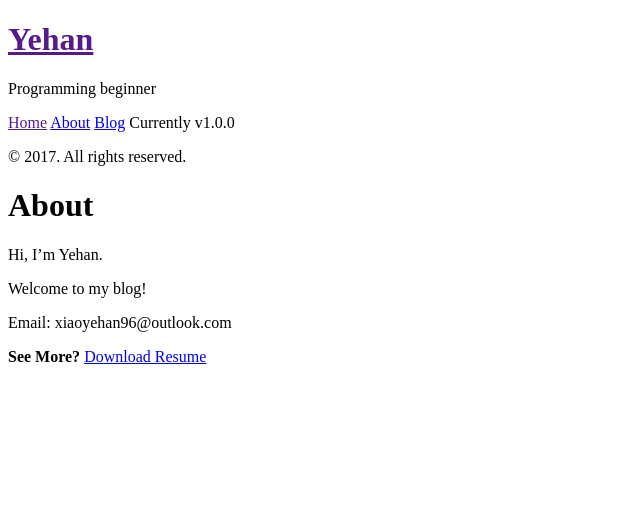
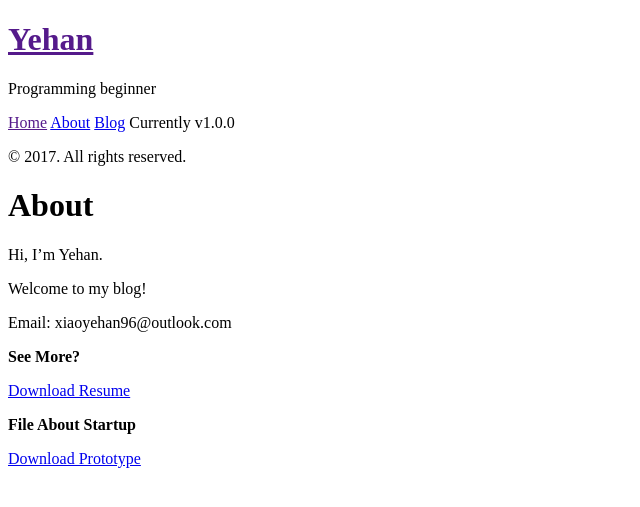
Before and after one commit to yehan-xiao/yehan-xiao.github.io, a Jekyll site: the page built from about.md, in a window 1280 px wide. Shown: the top 507 px of the page, without its empty margins (0-640 px from the left). Built offline with Jekyll 4.4.1, drawn with Linux system fonts in a browser that asks for light colours.

Commit message:
Update prototype

```diff
--- a/about.md
+++ b/about.md
@@ -11,4 +11,10 @@ Welcome to my blog!
 Email: xiaoyehan96@outlook.com
 
 
-**See More?** [Download Resume](http://okkrf0epo.bkt.clouddn.com/%E8%82%96%E6%99%94%E6%99%97-%E4%BA%A7%E5%93%81-17858950850.pdf)
+**See More?**
+
+[Download Resume](http://okkrf0epo.bkt.clouddn.com/%E4%BA%A7%E5%93%81-%E8%82%96%E6%99%94%E6%99%97-17858950850.pdf)
+
+**File About Startup**
+
+[Download Prototype](http://okkrf0epo.bkt.clouddn.com/%E8%AF%BE%E6%9C%AC%E5%BE%AA%E7%8E%AF%E5%B9%B3%E5%8F%B0%E5%89%8D%E5%8F%B0%E5%8E%9F%E5%9E%8B.docx)
```
